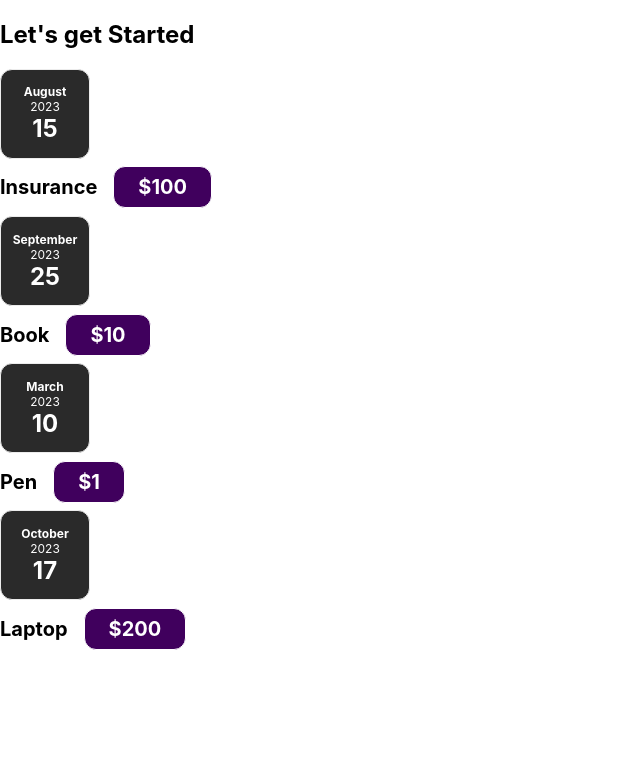
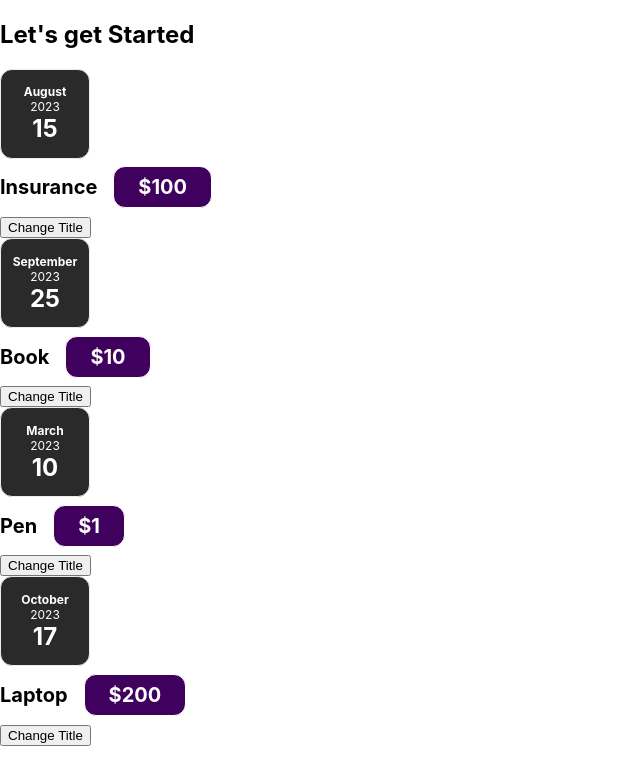
Before and after one commit to Red-Pillow/ReactJs-Sharpeners-, a React (Create React App) app: page / in a window 1280 px wide. Shown: the top 784 px of the page, without its empty margins (0-640 px from the left). Built offline with nearby package versions, Linux system fonts and the light colour scheme.

Commit message:
Listening for Events

```diff
--- a/src/App.js
+++ b/src/App.js
@@ -1,4 +1,4 @@
-import Expenses from "./components/Expenses";
+import Expenses from "./components/Expenses/Expenses";
 
 function App() {
   const expenses = [
--- a/src/components/ExpenseItem.js
+++ /dev/null
@@ -1,17 +0,0 @@
-// Write your code here
-import "./ExpenseItem.css"
-import ExpenseDate from "./ExpenseDate"
-import Card from "./Card"
-
-function ExpenseItem(props) {
-  return (
-    <Card className="expense-item">
-      <ExpenseDate date={props.date} />
-      <div className="expense-item__description">
-        <h2> {props.title}</h2>
-        <div className="expense-item__price">${props.price}</div>
-      </div>
-    </Card>
-  )
-}
-export default ExpenseItem
--- a/src/components/Expenses.js
+++ /dev/null
@@ -1,20 +0,0 @@
-import ExpenseItem from "./ExpenseItem"
-import './Expenses.css';
-import Card from "./Card"
-function Expenses(props) {
-  return (
-    <Card className="expenses">
-      {props.expenses.map((expense, index) => {
-        return (
-          <ExpenseItem
-            id={expense.id}
-            date={expense.date}
-            title={expense.title}
-            price={expense.price} />
-        )
-      })}
-    </Card>
-  )
-}
-
-export default Expenses
--- /dev/null
+++ b/src/components/Expenses/ExpenseItem.js
@@ -0,0 +1,25 @@
+// Write your code at the relevant places in the code below
+
+import "./ExpenseItem.css";
+import ExpenseDate from "./ExpenseDate";
+import Card from "../UI/Card";
+
+
+function ExpenseItem(props) {
+  function buttonClickHandler(event) {
+    console.log("Button clicked")
+  }
+  return (
+    <Card className="expense-item">
+      <ExpenseDate date={props.date} />
+      <div className="expense-item__description">
+        <h2>{props.title}</h2>
+        <div className="expense-item__price">${props.price}</div>
+
+      </div>
+      <button onClick={buttonClickHandler}>Change Title</button>
+    </Card>
+  );
+}
+
+export default ExpenseItem;
--- /dev/null
+++ b/src/components/Expenses/Expenses.js
@@ -0,0 +1,22 @@
+import ExpenseItem from "./ExpenseItem";
+import "./Expenses.css";
+import Card from "../UI/Card";
+
+function Expenses(props) {
+  return (
+    <Card className="expenses">
+      {props.expenses.map((expense) => {
+        return (
+          <ExpenseItem
+            key={expense.id}
+            title={expense.title}
+            date={expense.date}
+            price={expense.price}
+          />
+        );
+      })}
+    </Card>
+  );
+}
+
+export default Expenses;
```
Also changed, not shown: src/components/Expenses/ExpenseDate.css (renamed from src/components/ExpenseDate.css), src/components/Expenses/ExpenseDate.js (renamed from src/components/ExpenseDate.js), src/components/Expenses/ExpenseItem.css (renamed from src/components/ExpenseItem.css), src/components/Expenses/Expenses.css (renamed from src/components/Expenses.css), src/components/UI/Card.css (renamed from src/components/Card.css), src/components/UI/Card.js (renamed from src/components/Card.js).
